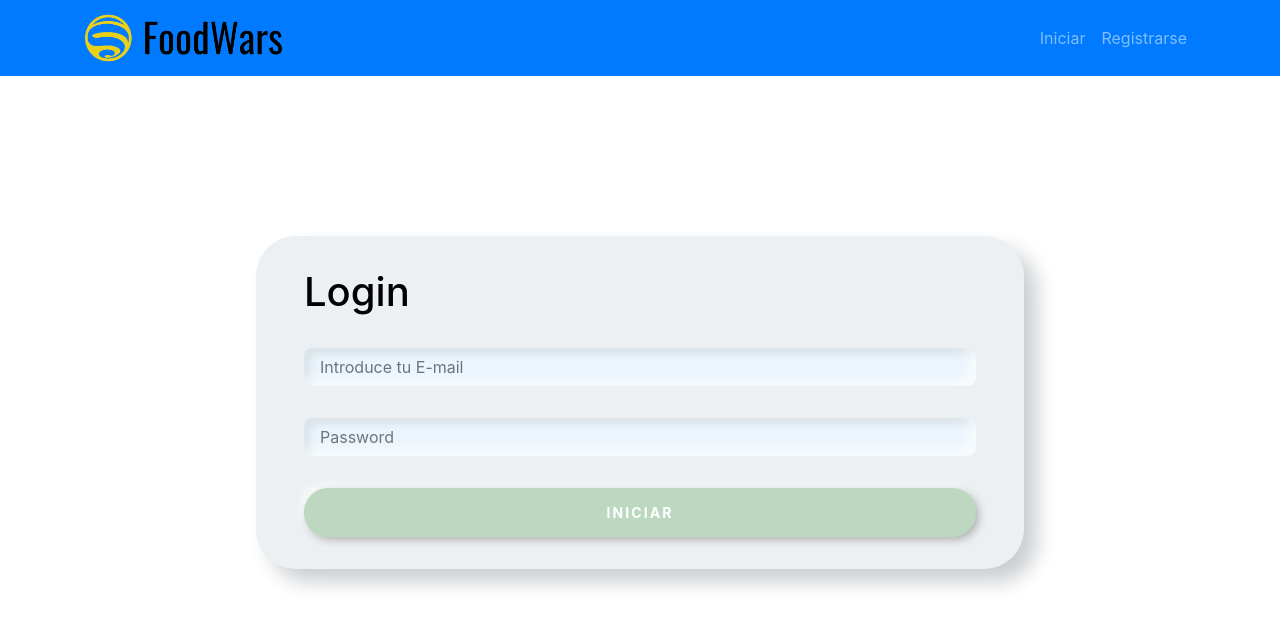
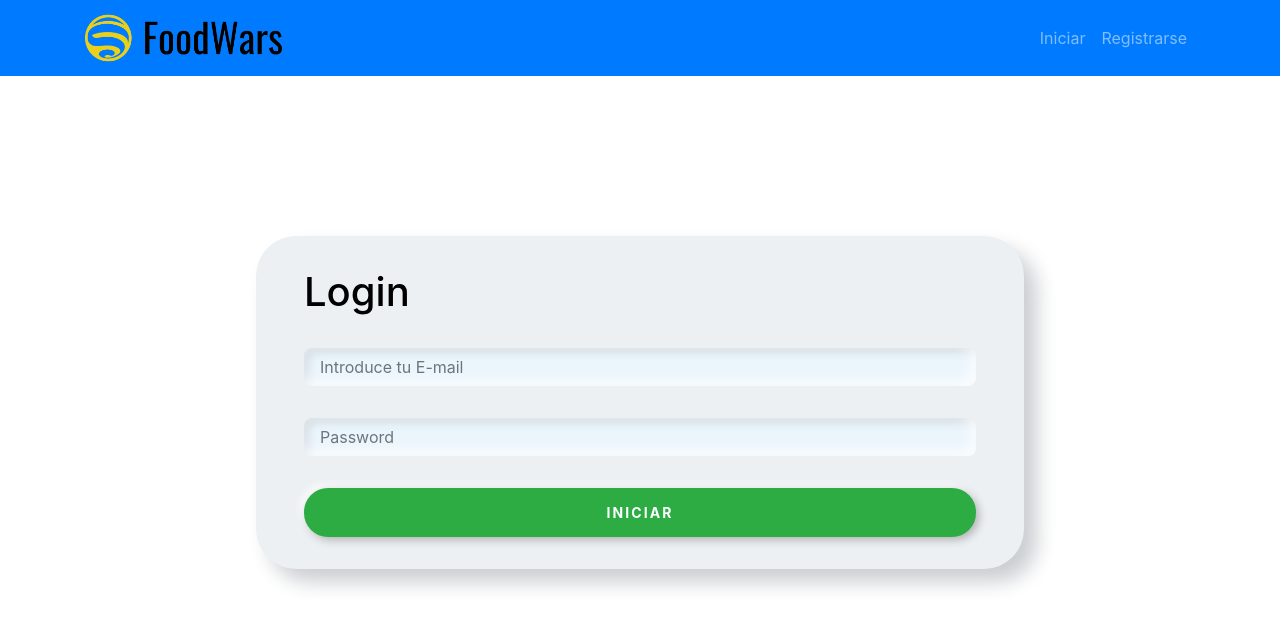
Before and after one commit to TP01AB/Comida_front, an Angular app: page /iniciar in a window 1280 px wide. Shown: the top 628 px of the page. Built offline with nearby package versions, Linux system fonts and the light colour scheme.

Commit message:
Login funcional
Login funcionando

```diff
--- a/src/app/pages/login/login.component.html
+++ b/src/app/pages/login/login.component.html
@@ -1,5 +1,5 @@
-<div class="login">
-    <form [formGroup]="FormLogin" (ngSubmit)="onSubmit()" class="custom-form" method="post">
+<div class="">
+    <form [formGroup]="FormLogin" (ngSubmit)="onSubmit()" class="custom-form mx-auto" method="post">
         <h1>Login</h1>
         <input type="email" id="email" name="email" placeholder="Introduce tu E-mail" required="required" formControlName="email" class="form-control" />
         <div *ngIf="submitted && form.email.errors">
--- a/src/app/pages/login/login.component.scss
+++ b/src/app/pages/login/login.component.scss
@@ -1,17 +1,3 @@
-* {
-    box-sizing: border-box;
-}
-
-html,
-body {
-    background: #ecf0f3;
-}
-
-h1 {
-    margin: 0;
-    padding: 0;
-}
-
 .custom-form {
     min-width: 300px;
     max-width: 60%;
@@ -45,7 +31,7 @@ h1 {
     font-size: 0.875rem;
     color: #ffffff;
     font-weight: bold;
-    background-color: #bcd8c1;
+    background-color: #2dac44;
     width: 100%;
     display: block;
     padding: 0.875rem 1rem;
--- a/src/app/pages/login/login.component.ts
+++ b/src/app/pages/login/login.component.ts
@@ -78,4 +78,5 @@ export class LoginComponent implements OnInit {
     );
   }
   get form() { return this.FormLogin.controls; }
+
 }
--- a/src/app/services/login.service.ts
+++ b/src/app/services/login.service.ts
@@ -20,7 +20,8 @@ export class LoginService {
     });
 
     return this.http.post(url, { 'email': email, 'password': password }, { headers: headers });
-  }
+  };
+
   public isUserSigned(): boolean {
     let iniciado = false;
     let aux: any | null;
```
Also changed, not shown: src/app/shared/navbar/navbar.component.html (line endings or trailing spaces).
